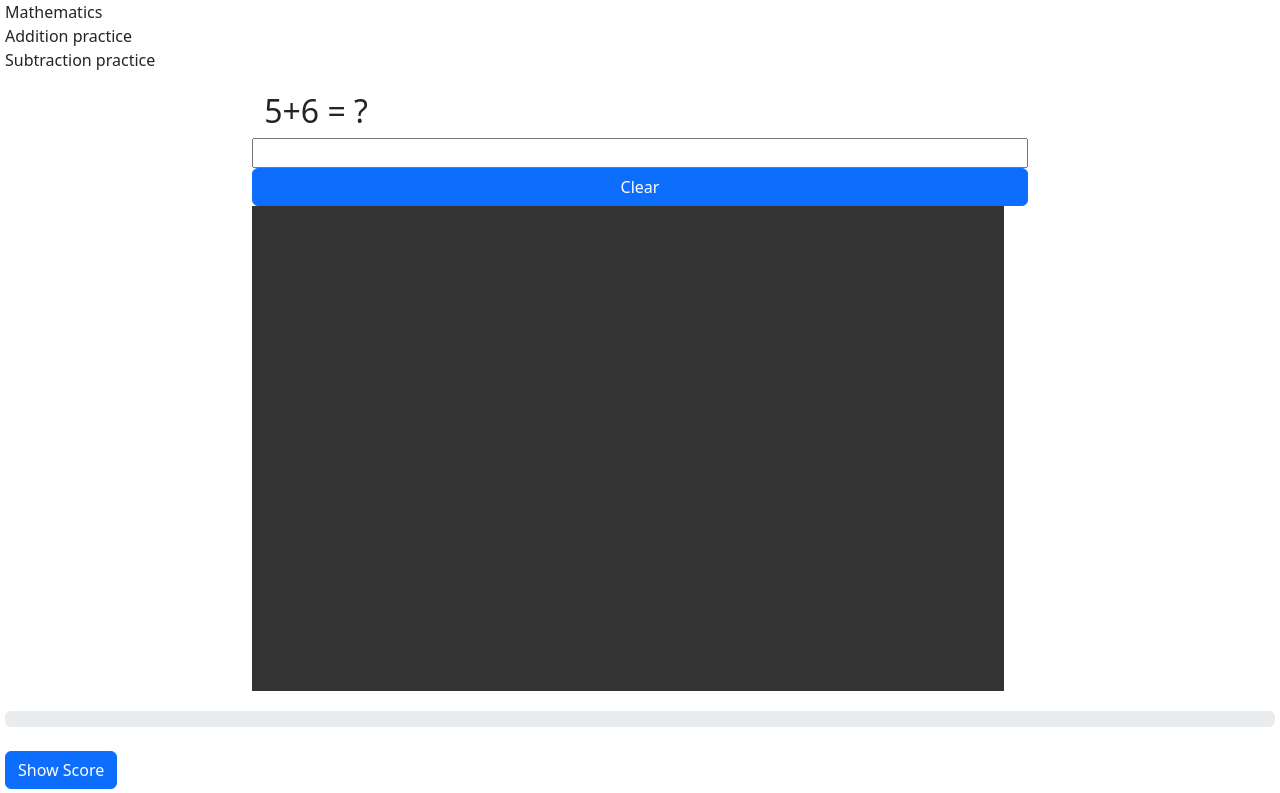
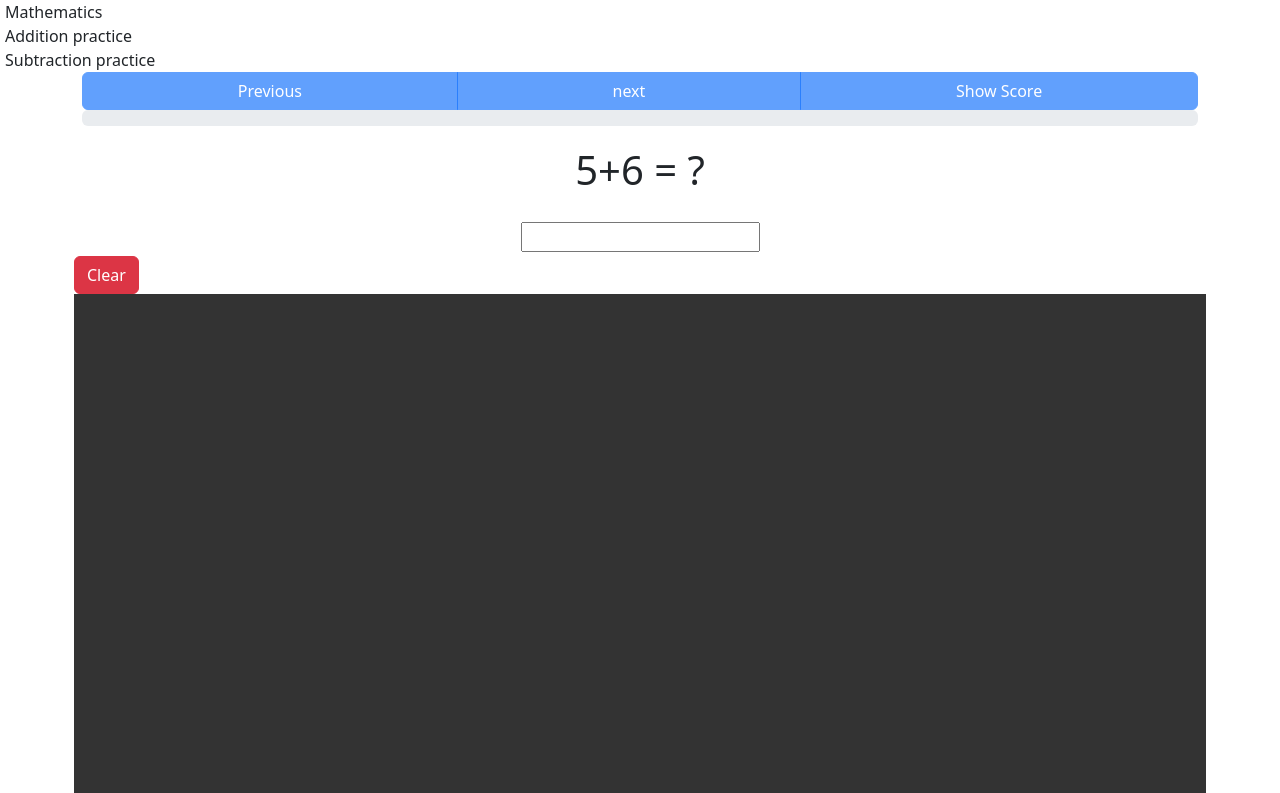
Before and after one commit to luyi985/kids-study, a Next.js app: page /math/addition/1 in a window 1280 px wide. Shown: the top 793 px of the page. Built offline with nearby package versions, Linux system fonts and the light colour scheme.

Commit message:
fix: touch

```diff
--- a/components/canvasDrawPanel.tsx
+++ b/components/canvasDrawPanel.tsx
@@ -4,31 +4,35 @@ class DrawPanel {
   private canvas: HTMLCanvasElement | undefined;
   private ctx: CanvasRenderingContext2D | null = null;
   private toPainting: boolean = false;
-  private x: number = 0;
-  private y: number = 0;
   constructor(canvas: HTMLCanvasElement | undefined) {
     if (canvas) {
       this.canvas = canvas;
 
       this.ctx = canvas.getContext("2d");
+      if (this.ctx) {
+        this.ctx.strokeStyle = "#ddd";
+        this.ctx.lineCap = "round";
+        this.ctx.lineWidth = 5;
+      }
       this.canvas.style.background = "#333";
+      this.canvas.style.width = "100%";
+
+      this.canvas.addEventListener("mousedown", this.startPainting);
+      this.canvas.addEventListener("touchstart", this.startPainting);
       this.canvas.addEventListener("mouseup", this.stopPainting);
-      this.canvas.addEventListener("touchstart", this.stopPainting);
-      this.canvas.addEventListener("mousedown", this.startPainting);
-      this.canvas.addEventListener("touchend", this.startPainting);
+      this.canvas.addEventListener("mouseout", this.stopPainting);
+      this.canvas.addEventListener("touchend", this.stopPainting);
       this.canvas.addEventListener("mousemove", this.draw);
       this.canvas.addEventListener("touchmove", this.draw);
     }
   }
   private startPainting = (e: TouchEvent | MouseEvent) => {
     e.preventDefault();
-
     this.ctx?.beginPath();
     this.toPainting = true;
   };
   private stopPainting = (e: TouchEvent | MouseEvent) => {
     e.preventDefault();
-
     this.toPainting = false;
   };
 
@@ -42,7 +46,7 @@ class DrawPanel {
         //@ts-ignore
         x: (e.touches[0].clientX - rect.left) * scaleX,
         //@ts-ignore
-        y: (e.touches[0].clientY - rect.left) * scaleX,
+        y: (e.touches[0].clientY - rect.top) * scaleY,
       };
     }
     return {
@@ -54,34 +58,24 @@ class DrawPanel {
   };
   private draw = (e: MouseEvent | TouchEvent) => {
     e.preventDefault();
-
     if (!this.toPainting || !this.ctx) return;
 
-    this.ctx.strokeStyle = "#ddd";
-    this.ctx.lineCap = "round";
-    this.ctx.lineWidth = 5;
     const { x, y } = this.getMousePos(e);
-    this.x = x;
-    this.y = y;
     this.ctx.lineTo(x, y);
     this.ctx.stroke();
-    this.ctx?.clearRect(0, 0, this.canvas?.width!, 25);
-    this.ctx.font = "10px Arial";
-    this.ctx.fillStyle = "#ddd";
-    this.ctx.fillText(`(${x.toFixed(2)},${y.toFixed(2)})`, 0, 20);
-    this.ctx?.beginPath();
   };
   clearCanvas = () => {
     if (!this.canvas) return;
     this.ctx?.clearRect(0, 0, this.canvas?.width, this.canvas?.height);
   };
   clearEvent = () => {
-    this.canvas?.removeEventListener("mouseup", this.stopPainting);
-    this.canvas?.removeEventListener("touchstart", this.stopPainting);
-    this.canvas?.removeEventListener("mousedown", this.startPainting);
-    this.canvas?.removeEventListener("touchend", this.startPainting);
-    this.canvas?.removeEventListener("mousemove", this.draw);
-    this.canvas?.removeEventListener("touchmove", this.draw);
+    this.canvas!.removeEventListener("mousedown", this.startPainting);
+    this.canvas!.removeEventListener("touchstart", this.startPainting);
+    this.canvas!.removeEventListener("mouseup", this.stopPainting);
+    this.canvas!.removeEventListener("mouseout", this.stopPainting);
+    this.canvas!.removeEventListener("touchend", this.stopPainting);
+    this.canvas!.removeEventListener("mousemove", this.draw);
+    this.canvas!.removeEventListener("touchmove", this.draw);
   };
 }
 
@@ -97,13 +91,17 @@ export const CanvasDrawPanel: React.FC<{
   }, []);
 
   return (
-    <>
-      <button className="btn btn-primary" onClick={panel?.clearCanvas}>
-        Clear
-      </button>
+    <div className="container p-1">
       <div className="row">
-        <canvas ref={canvasRef} width="300" height="200" />
+        <div className="col-12">
+          <button className="btn btn-danger" onClick={panel?.clearCanvas}>
+            Clear
+          </button>
+        </div>
+        <div className="col-12">
+          <canvas ref={canvasRef} width="3000" height="2000" />
+        </div>
       </div>
-    </>
+    </div>
   );
 };
--- a/components/question.tsx
+++ b/components/question.tsx
@@ -60,70 +60,48 @@ export const Questions: React.FC<{ questions: MathQuestion[] }> = ({
   const complete = `${((currentIdx * 100) / (questionList.length - 1)).toFixed(
     2
   )}%`;
+  const isLast = currentIdx === questionList.length - 1;
   const hasAnswer = Boolean(questionList[currentIdx].answer);
+  const disablePrev = currentIdx === 0;
+  const disableNext = isLast || !hasAnswer;
   return (
-    <>
-      <div className="carousel slide carousel-fade carousel-dark">
-        <div className="carousel-inner">
-          <div className={"carousel-item active"} style={questionStyle}>
-            <div className="row">
-              <h2>{`${questionList[currentIdx].question} = ?`}</h2>
-              <input
-                type="number"
-                value={questionList[currentIdx].answer ?? ""}
-                onChange={(e) => {
-                  const clone = questionList.slice();
-                  clone[currentIdx].answer = parseFloat(
-                    parseFloat(e.target.value ?? "").toFixed()
-                  );
-                  setQuestionList(clone);
-                }}
-              />
-              <CanvasDrawPanel handleSubmit={() => {}} />
+    <div className="container">
+      <div className="row">
+        <div className="btn-group">
+          <button
+            className="btn btn-primary"
+            onClick={handleNextPrev(false)}
+            disabled={disablePrev}
+          >
+            Previous
+          </button>
+
+          <button
+            className="btn btn-primary"
+            onClick={handleNextPrev(true)}
+            disabled={disableNext}
+          >
+            next
+          </button>
+
+          <button
+            disabled={!isLast}
+            className="btn btn-primary"
+            onClick={() => setToggleScore((pre) => !pre)}
+          >
+            Show Score
+          </button>
+        </div>
+      </div>
+      <div className="row">
+        <div className="col-12">
+          <div className="progress" role="progressbar">
+            <div className="progress-bar" style={{ width: `${complete}` }}>
+              {`${currentIdx + 1}`}
             </div>
           </div>
         </div>
-        {currentIdx !== 0 && (
-          <button
-            className="carousel-control-prev"
-            type="button"
-            data-bs-slide="prev"
-            onClick={handleNextPrev(false)}
-          >
-            <span
-              className="carousel-control-prev-icon"
-              aria-hidden="true"
-            ></span>
-            <span className="visually-hidden">Previous</span>
-          </button>
-        )}
-        {currentIdx !== questionList.length - 1 && hasAnswer && (
-          <button
-            className="carousel-control-next"
-            type="button"
-            data-bs-slide="next"
-            onClick={handleNextPrev(true)}
-          >
-            <span
-              className="carousel-control-next-icon"
-              aria-hidden="true"
-            ></span>
-            <span className="visually-hidden">Next</span>
-          </button>
-        )}
-        <div className="progress" role="progressbar">
-          <div className="progress-bar" style={{ width: `${complete}` }}>
-            {`${currentIdx + 1}`}
-          </div>
-        </div>
-        <br />
       </div>
-      <button
-        className="btn btn-primary"
-        onClick={() => setToggleScore((pre) => !pre)}
-      >
-        Show Score
-      </button>
       {toggleScore && (
         <div className="row">
           <div
@@ -146,6 +124,25 @@ export const Questions: React.FC<{ questions: MathQuestion[] }> = ({
           </div>
         </div>
       )}
-    </>
+      <div className="row">
+        <div className="col-12" style={questionStyle}>
+          <h1>{`${questionList[currentIdx].question} = ?`}</h1>
+        </div>
+        <div className="col-12 text-center">
+          <input
+            type="number"
+            value={questionList[currentIdx].answer ?? ""}
+            onChange={(e) => {
+              const clone = questionList.slice();
+              clone[currentIdx].answer = parseFloat(
+                parseFloat(e.target.value ?? "").toFixed()
+              );
+              setQuestionList(clone);
+            }}
+          />
+        </div>
+        <CanvasDrawPanel handleSubmit={() => {}} />
+      </div>
+    </div>
   );
 };
```
